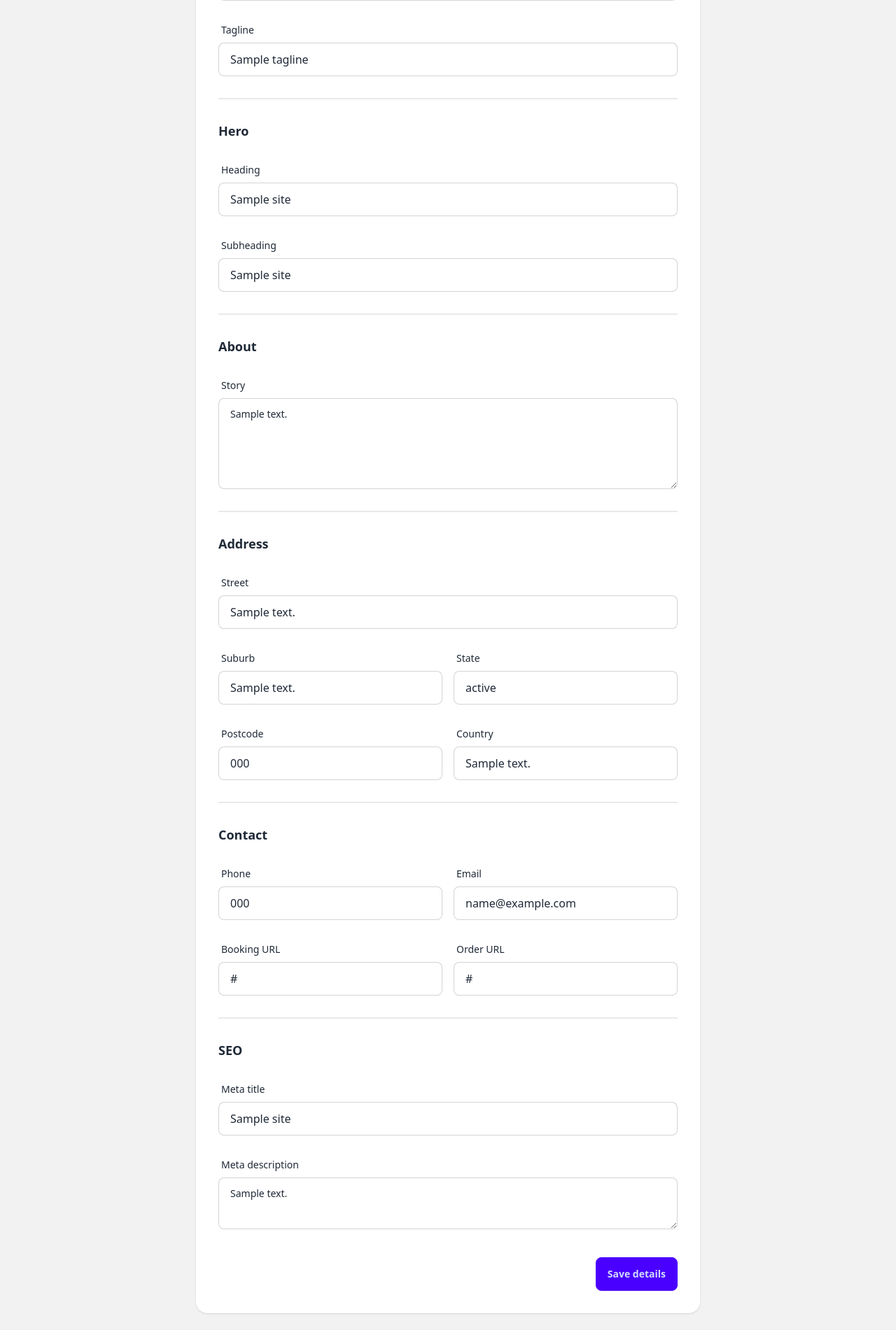
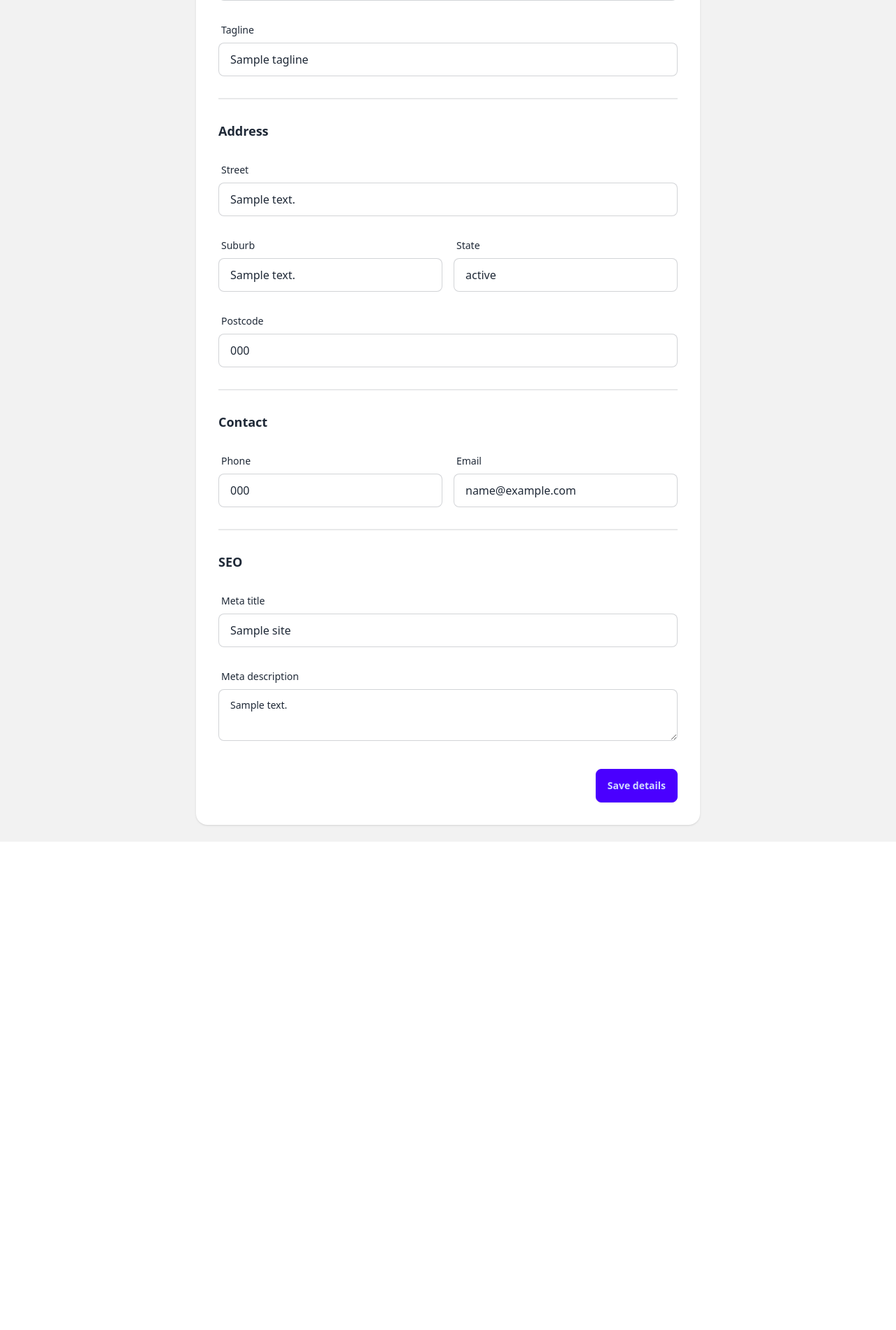
Before and after one commit to davidnewall01/menulike, a FastAPI app: template app/templates/admin/details.html in a window 1280 px wide. Shown: the part 307-2208 px from the top of the page at 70% size. After the commit the page ends 1510 px from the top, so only its background shows below. Run offline with FastAPI, Linux system fonts and the light colour scheme; the template is opened without the code that fills it: most values are stand-ins (such as "Sample title", 1, 10 or a date in 2020); some libraries are stand-ins or nearby versions.

Commit message:
Strip 6 dead fields from /admin/details form (dismantle chunk 1)
Remove hero_heading, hero_subheading, about_story, address_country,
booking_url, order_url from the details form, schema, and write list.
None are rendered on any public template. DB columns and model attrs
stay (column-drop is a separate migration).

- Template: remove 6 field blocks + empty Hero/About section headings
- Schema: remove 6 fields + URL-scheme validator (only applied to the
  removed booking/order URLs)
- Write list: remove 6 entries from _DETAIL_FIELDS
- Tests: remove test_javascript_url_rejected (tested removed fields),
  add test_photo_count_on_dashboard (regression for re-cut)

Co-Authored-By: Claude Opus 4.6 (1M context) <noreply@anthropic.com>

```diff
--- a/app/templates/admin/_details_form.html
+++ b/app/templates/admin/_details_form.html
@@ -28,24 +28,6 @@
             </div>
 
             <div class="divider"></div>
-            <h2 class="card-title text-lg">Hero</h2>
-            <div class="form-control w-full">
-                <label class="label" for="hero_heading"><span class="label-text">Heading</span></label>
-                <input type="text" id="hero_heading" name="hero_heading" value="{{ site.hero_heading or '' }}" class="input input-bordered w-full">
-            </div>
-            <div class="form-control w-full">
-                <label class="label" for="hero_subheading"><span class="label-text">Subheading</span></label>
-                <input type="text" id="hero_subheading" name="hero_subheading" value="{{ site.hero_subheading or '' }}" class="input input-bordered w-full">
-            </div>
-
-            <div class="divider"></div>
-            <h2 class="card-title text-lg">About</h2>
-            <div class="form-control w-full">
-                <label class="label" for="about_story"><span class="label-text">Story</span></label>
-                <textarea id="about_story" name="about_story" rows="4" class="textarea textarea-bordered w-full">{{ site.about_story or '' }}</textarea>
-            </div>
-
-            <div class="divider"></div>
             <h2 class="card-title text-lg">Address</h2>
             <div class="form-control w-full">
                 <label class="label" for="address_street"><span class="label-text">Street</span></label>
@@ -61,15 +43,9 @@
                     <input type="text" id="address_state" name="address_state" value="{{ site.address_state or '' }}" class="input input-bordered w-full">
                 </div>
             </div>
-            <div class="grid grid-cols-2 gap-4">
-                <div class="form-control">
-                    <label class="label" for="address_postcode"><span class="label-text">Postcode</span></label>
-                    <input type="text" id="address_postcode" name="address_postcode" value="{{ site.address_postcode or '' }}" class="input input-bordered w-full">
-                </div>
-                <div class="form-control">
-                    <label class="label" for="address_country"><span class="label-text">Country</span></label>
-                    <input type="text" id="address_country" name="address_country" value="{{ site.address_country or '' }}" class="input input-bordered w-full">
-                </div>
+            <div class="form-control w-full">
+                <label class="label" for="address_postcode"><span class="label-text">Postcode</span></label>
+                <input type="text" id="address_postcode" name="address_postcode" value="{{ site.address_postcode or '' }}" class="input input-bordered w-full">
             </div>
 
             <div class="divider"></div>
@@ -84,17 +60,6 @@
                     <input type="text" id="email" name="email" value="{{ site.email or '' }}" class="input input-bordered w-full">
                 </div>
             </div>
-            <div class="grid grid-cols-2 gap-4">
-                <div class="form-control">
-                    <label class="label" for="booking_url"><span class="label-text">Booking URL</span></label>
-                    <input type="text" id="booking_url" name="booking_url" value="{{ site.booking_url or '' }}" class="input input-bordered w-full">
-                </div>
-                <div class="form-control">
-                    <label class="label" for="order_url"><span class="label-text">Order URL</span></label>
-                    <input type="text" id="order_url" name="order_url" value="{{ site.order_url or '' }}" class="input input-bordered w-full">
-                </div>
-            </div>
-
             <div class="divider"></div>
             <h2 class="card-title text-lg">SEO</h2>
             <div class="form-control w-full">
```
Also changed, not shown: app/schemas/site.py (+0 -26 lines), app/services/site_service.py (+4 -4 lines), tests/test_dashboard.py (+11 -0 lines), tests/test_details.py (+0 -34 lines).
